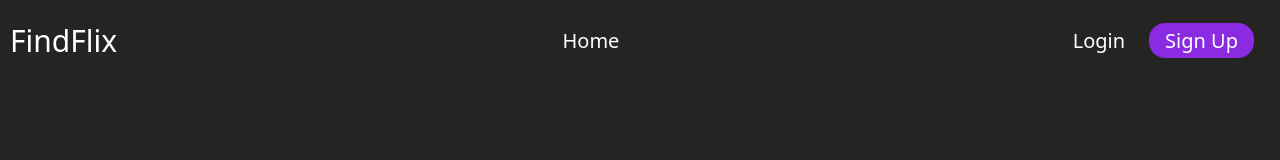
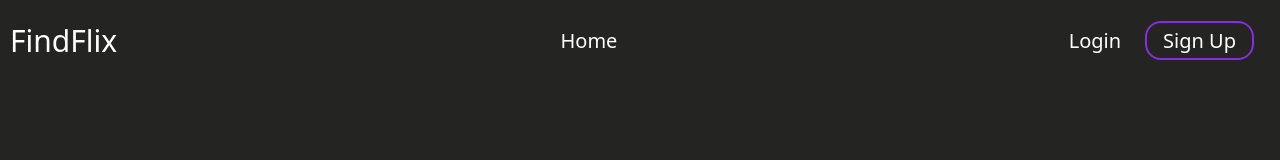
Before and after one commit to Dinomaster818/FindFlix, a website: page views/homepage.html in a window 1280 px wide. Drawn offline with Linux system fonts and the light colour scheme.

Commit message:
Update homepage.html

```diff
--- a/views/homepage.html
+++ b/views/homepage.html
@@ -37,7 +37,7 @@
             <a href="#login" class="nav-link text-white">Login</a>
           </li>
           <li class="nav-item">
-            <a href="#signup" class="text-white text-decoration-none px-3 py-1 rounded-4" style="background-color: blueviolet;">Sign Up</a>
+            <a href="#signup" class="text-white text-decoration-none px-3 py-1 rounded-4" style="border: 2px solid blueviolet;">Sign Up</a>
           </li>
         </ul>
     </div>
```
